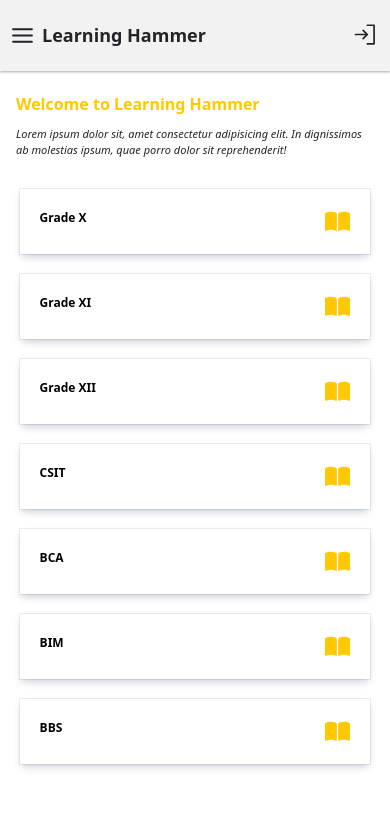
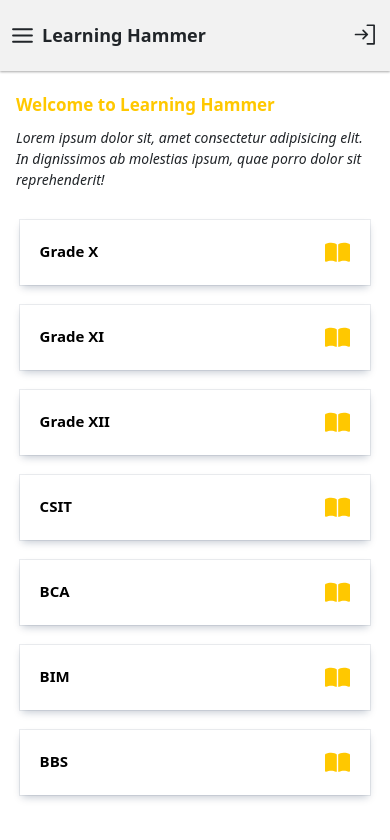
Before and after one commit to saphal-s/learningh, a React (Create React App) app: page / in a window 390 px wide. Shown: the top 840 px of the page. Built offline with nearby package versions, Linux system fonts and the light colour scheme.

Commit message:
font changes

```diff
--- a/src/index.css
+++ b/src/index.css
@@ -144,7 +144,7 @@ body {
   font-weight: 550;
 }
 .home_container p {
-  font-size: 15px;
+  font-size: 14px;
   font-style: italic;
 }
 .course_card {
@@ -230,29 +230,29 @@ body {
     font-size: 19px;
   }
   .side_bar h5 {
-    font-size: 12px;
+    font-size: 14px;
   }
   .side_bar ul li {
-    font-size: 11px;
+    font-size: 14px;
   }
   .logo .link {
-    font-size: 12px;
+    font-size: 14px;
   }
   .logo .hicon {
     font-size: 18px;
-    margin-top: 1px;
+    margin-top: 3px;
   }
   .top_bar {
     padding: 25px 10px 16px 10px;
   }
   .home_container h4 {
-    font-size: 16px;
+    font-size: 17px;
   }
   .home_container p {
-    font-size: 11px;
+    font-size: 14px;
   }
   .card_link .title {
-    font-size: 12px;
+    font-size: 15px;
   }
 }
 
@@ -324,20 +324,20 @@ body {
 
 @media screen and (max-width: 500px) {
   .feature li {
-    font-size: 12px;
+    font-size: 13px;
   }
   .ficon {
     margin-top: 3px;
   }
   .feature .title {
     font-weight: 600;
-    font-size: 13px;
+    font-size: 15px;
   }
   .sub_features .nav-pills {
     height: 40px;
   }
   .sub_features .nav-pills .nav-link {
-    font-size: 11px !important;
+    font-size: 14px !important;
     margin-top: 5px;
     padding: 0px 10px !important;
   }
@@ -346,10 +346,10 @@ body {
   }
   .pdf .prev,
   .pdf .next {
-    font-size: 11px;
+    font-size: 14px;
   }
   .details_card .title {
-    font-size: 15px;
+    font-size: 16px;
   }
   .react-pdf__Page__canvas {
     zoom: 1;
```
